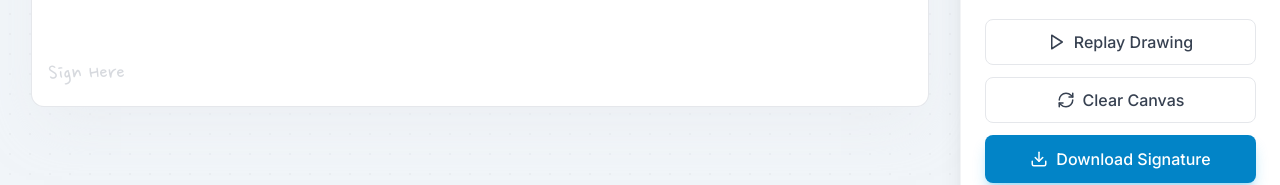
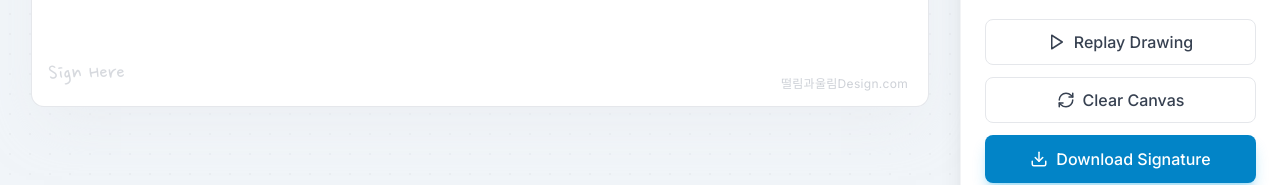
Before and after one commit to kilshim/HanSign-Architect-1, a React (Vite) app: page / in a window 1280 px wide. Shown: the part 560-745 px from the top of the page. Built offline with nearby package versions, Linux system fonts and the light colour scheme; a web font is replaced by a local one.

Commit message:
feat: Add watermark link to design website
Adds a watermark link to the canvas area, directing users to the design website. This promotes the design agency while maintaining a subtle presence.

```diff
--- a/App.tsx
+++ b/App.tsx
@@ -323,6 +323,18 @@ const App: React.FC = () => {
                         </div>
                     </div>
                 )}
+
+                {/* Board Watermark / Branding */}
+                <div className="absolute bottom-3 right-5 pointer-events-auto opacity-50 hover:opacity-100 transition-opacity">
+                    <a
+                        href="https://xn--design-hl6wo12cquiba7767a.com/"
+                        target="_blank"
+                        rel="noopener noreferrer"
+                        className="text-[10px] md:text-xs text-gray-400 hover:text-brand-600 font-sans tracking-wide"
+                    >
+                        떨림과울림Design.com
+                    </a>
+                </div>
             </div>
 
             {/* Mobile Download Button - Visible only on mobile below canvas */}
```
